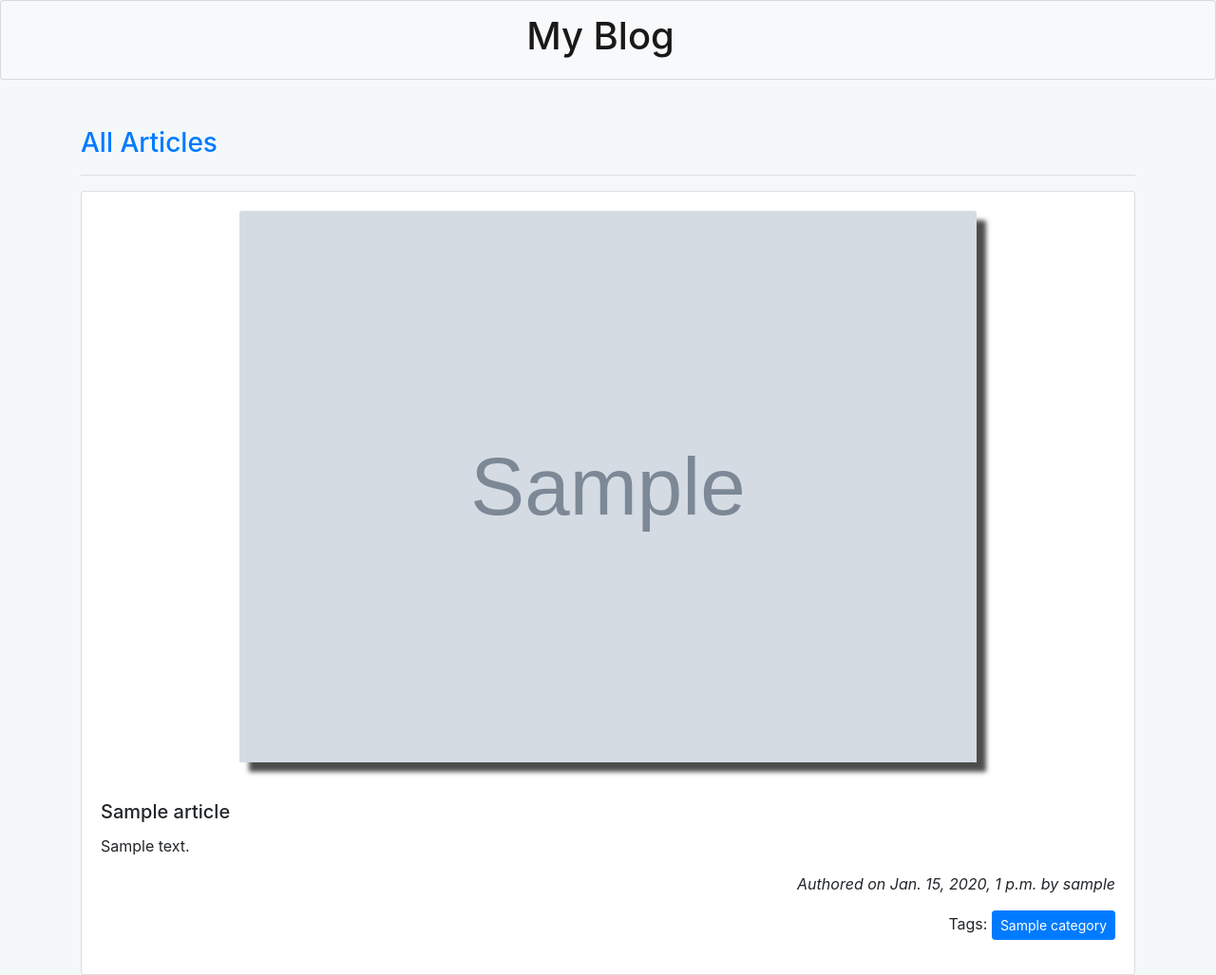
After one commit to solnsubuga/blog, a Django app: a page that uses articles/templates/detail.html in a window 1280 px wide. The commit adds this page. Shown: the whole page at 95% size. Run offline with Django 3.2, Linux system fonts and the light colour scheme; tables that the repository leaves empty hold one stand-in row (values such as "Sample post"); grey boxes marked "Sample" are stand-in pictures; some libraries are stand-ins or nearby versions.

Commit message:
chore(article-detail): View article details (#6)
- add article detail view
- add detail template
- write tests

```diff
--- a/articles/models.py
+++ b/articles/models.py
@@ -1,5 +1,6 @@
 from django.db import models
 from django.conf import settings
+from django.urls import reverse
 
 
 class TimeStampedModel(models.Model):
@@ -50,5 +51,10 @@ class Article(TimeStampedModel):
     class Meta:
         ordering = ('-created', )
 
+    def get_url(self):
+        """Absolute url for article """
+        return reverse('articles:article_detail',
+                       args=[self.id, self.slug])
+
     def __str__(self):
         return self.title
--- /dev/null
+++ b/articles/templates/detail.html
@@ -0,0 +1,19 @@
+{% extends "base.html" %}
+
+{% block content %}
+<a href="/"><h3>All Articles</h3></a>
+<hr>
+<div class="card">
+        {% if article.image %}
+          <img src="{{ article.image.url }}" class="card-img-top detail_image" alt="...">
+        {% endif %}
+
+        <div class="card-body">
+
+          <h5 class="card-title">{{article.title}}</h5>
+          <p class="card-text">{{article.content}}</p>
+          <p class="article_author"><i>Authored on {{ article.created }} by {{ article.writer.username }}</i></p>
+          <p class="float-right">Tags: <a class="btn btn-primary btn-sm" href="{% url 'articles:article_list' %}?category={{article.category.name}}">{{article.category.name}}</a></p>
+</div>
+</div>
+{% endblock %}
--- a/articles/urls.py
+++ b/articles/urls.py
@@ -2,12 +2,13 @@ from django.urls import path
 from django.conf import settings
 from django.conf.urls.static import static
 
-from .views import ArticleListView
+from .views import ArticleListView, ArticleDetailView
 
 app_name = 'articles'
 
 urlpatterns = [
-    path('', ArticleListView.as_view(), name='article_list')
+    path('', ArticleListView.as_view(), name='article_list'),
+    path('<int:pk>/<slug>/', ArticleDetailView.as_view(), name='article_detail')
 ]
 
 # Bad idea don't do this in production
--- a/articles/views.py
+++ b/articles/views.py
@@ -1,4 +1,4 @@
-from django.shortcuts import render
+from django.shortcuts import render, get_object_or_404
 from django.views import View
 from django.core.paginator import Paginator, EmptyPage, PageNotAnInteger
 from django.db.models import Q
@@ -32,3 +32,10 @@ class ArticleListView(View):
             'page': page, 'articles': articles,
             'category': category_name
         })
+
+
+class ArticleDetailView(View):
+    def get(self, request, pk, slug):
+        article = get_object_or_404(
+            Article, pk=pk, slug=slug, status='published')
+        return render(request, 'detail.html', {'article': article})
--- a/blog/static/css/app.css
+++ b/blog/static/css/app.css
@@ -8,10 +8,6 @@ body {
 
 .article {
     margin: 5px 0px 10px 0px;
-}
-
-.article_content {
-    margin-left: -150px;
 }
 
 .article_author {
@@ -26,3 +22,13 @@ body {
 .pagination {
     margin-bottom: 100px;
 }
+
+.image_container {
+    height: 500px;
+}
+
+.detail_image {
+    width: 70%;
+    margin: 20px auto;
+    box-shadow: 10px 10px 5px rgba(0, 0, 0, 0.7);
+}
```
Also changed, not shown: articles/templates/list.html (+5 -5 lines), articles/tests/test_views.py (+7 -0 lines), README.md, articles/migrations/0002_auto_20190110_1248.py (added), 3 other files.
